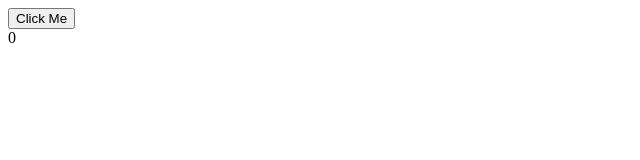
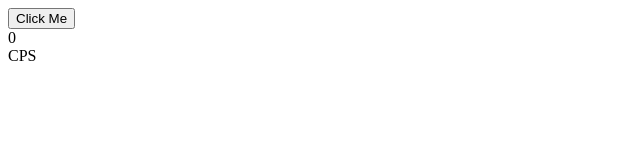
Before and after one commit to iVersionMc/Click-Counter, a plain HTML site: page index.html in a window 1280 px wide. Shown: the full height of the page, 0-640 px from the left. Drawn offline with Linux system fonts and the light colour scheme.

Commit message:
Update index.html

```diff
--- a/index.html
+++ b/index.html
@@ -1,2 +1,2 @@
 <button id="target" type="button">Click Me</button>
-<div id="output">0</div>
+<div id="output">0</div><div id="text">CPS</div>
```
